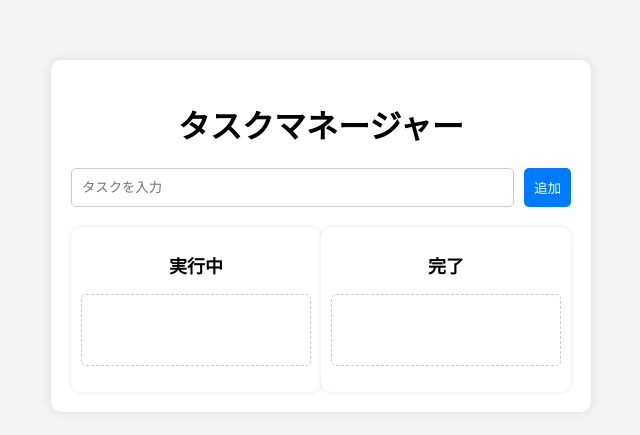
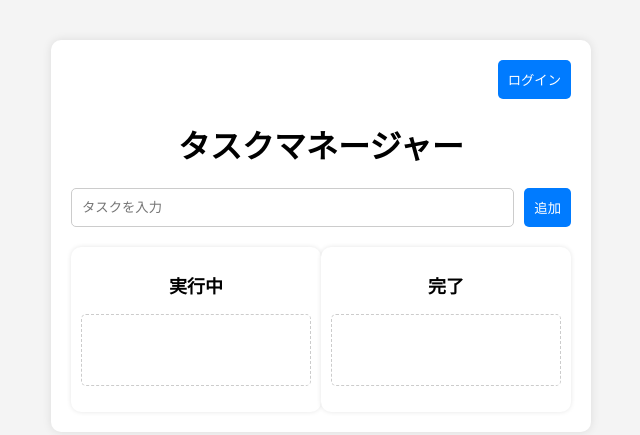
Before and after one commit to miry41/chromeTaskManager, a browser extension: page frontend/index.html in a window 1280 px wide. Shown: the part 172-607 px from the top of the page, without its empty margins (319-959 px from the left). Drawn offline with Linux system fonts and the light colour scheme; files whose address does not match are found by name.

```diff
--- a/frontend/index.html
+++ b/frontend/index.html
@@ -8,6 +8,9 @@
 </head>
 <body>
     <div class="container">
+        <div style="text-align: right;">
+            <button id="loginBtn">ログイン</button>
+        </div>
         <h1>タスクマネージャー</h1>
         <div class="task-input">
             <input type="text" id="taskInput" placeholder="タスクを入力">
```
